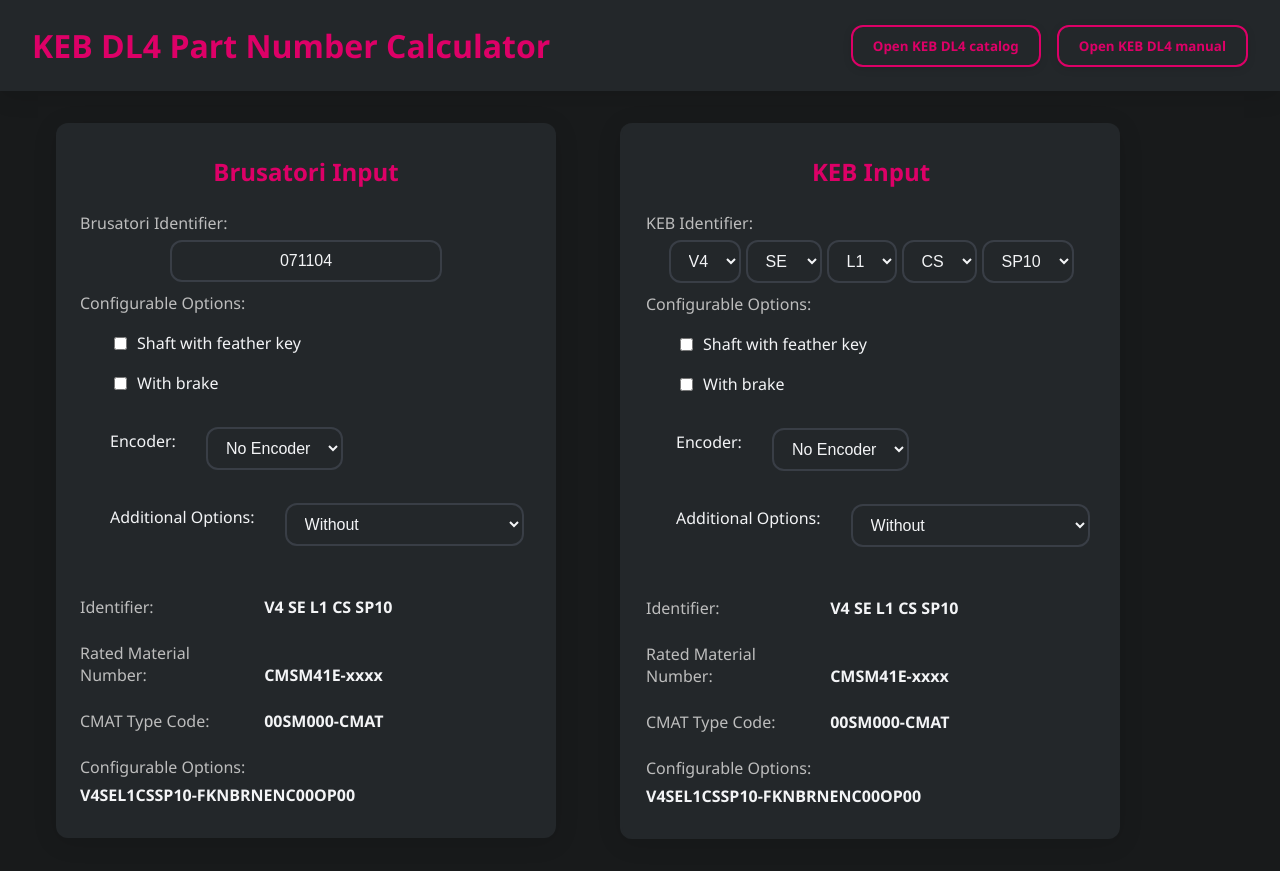
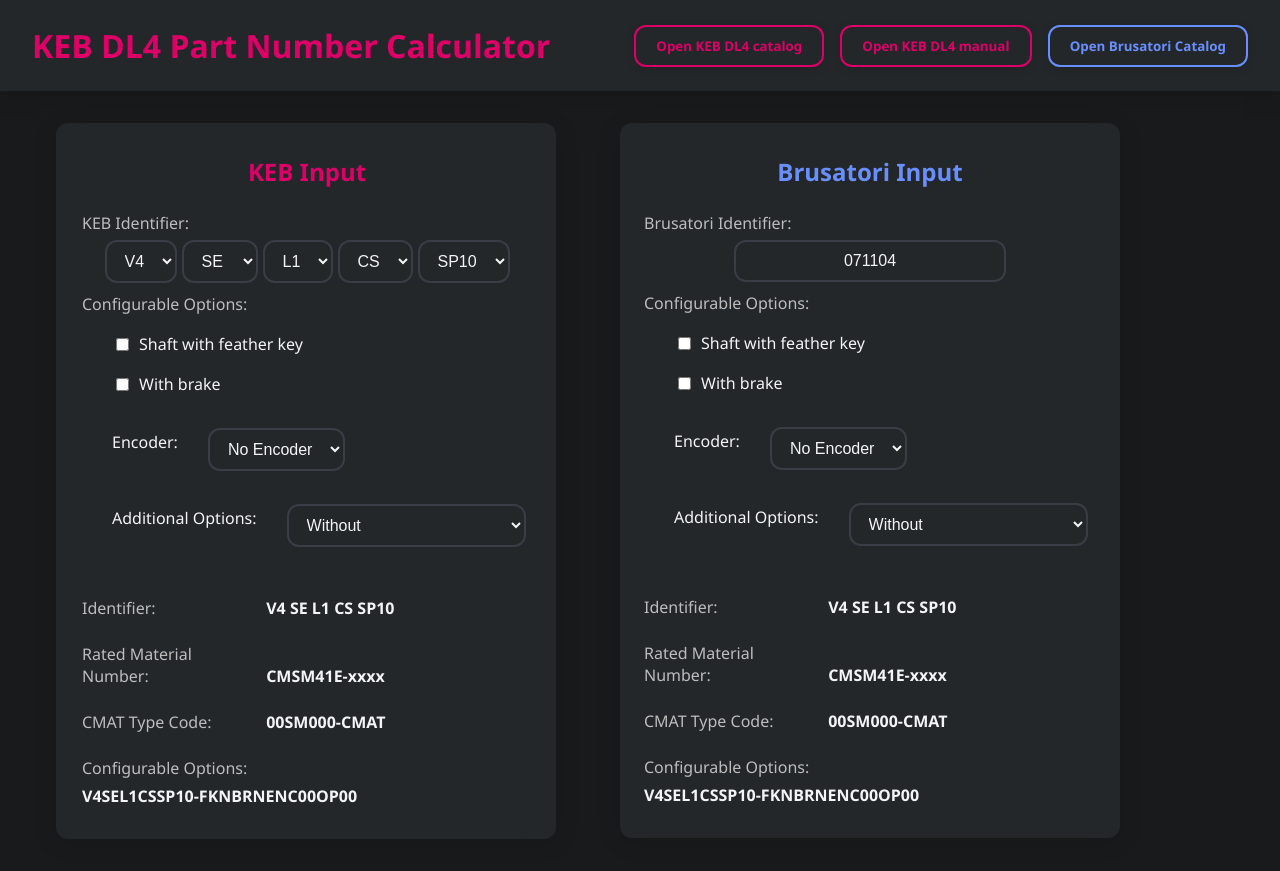
Before and after one commit to connerglaserkeb/dl4-calculator, a plain HTML site: page index.html in a window 1280 px wide. Drawn offline with Linux system fonts and the light colour scheme.

Commit message:
Add files via upload

```diff
--- a/index.html
+++ b/index.html
@@ -69,10 +69,18 @@
         }
         .container-flex {
             display: flex;
+            flex-direction: row;
             align-items: flex-start;
             gap: 32px;
             max-width: 1200px;
             margin: 0 auto;
+        }
+        /* Swap the order of main and aside */
+        .container-flex > main {
+            order: 2;
+        }
+        .container-flex > aside {
+            order: 1;
         }
         h2 {
             font-size: 1.5rem;
@@ -146,6 +154,18 @@
             color: var(--main-text);
             font-weight: 600;
         }
+        .brusatori-title {
+            color: #698fff !important; /* Royal Blue */
+        }
+        .header-actions .brusatori-btn {
+            color: #698fff !important;
+            border-color: #698fff !important;
+        }
+        .header-actions .brusatori-btn:hover,
+        .header-actions .brusatori-btn:focus {
+            background: #698fff !important;
+            color: #fff !important;
+        }
         @media (max-width: 900px) {
             .container-flex {
                 flex-direction: column;
@@ -164,12 +184,13 @@
             <span class="header-actions">
                 <button onclick="window.open('https://data.keb.de//securedl/sdl-eyJ0eXAiOiJKV1QiLCJhbGciOiJIUzI1NiJ9.eyJpYXQiOjE3NTE0NzYxMTgsImV4cCI6MTc1MTU2NjExOCwidXNlciI6MCwiZ3JvdXBzIjpbMCwtMV0sImZpbGUiOiJmaWxlYWRtaW5cL21lZGlhXC9DYXRhbG9nc1wvZ21cL2N0X2dtXzAwMDAwMDA1ZGw0X2VuLnBkZiIsInBhZ2UiOjF9.9OXAV_O74L9XlZ90TR9ICBdxdzmwEsdpD3kk91lN2HY/ct_gm_00000005dl4_en.pdf', '_blank');">Open KEB DL4 catalog</button>
                 <button onclick="window.open('https://data.keb.de//securedl/sdl-eyJ0eXAiOiJKV1QiLCJhbGciOiJIUzI1NiJ9.eyJpYXQiOjE3NTE0NzYxMTgsImV4cCI6MTc1MTU2NjExOCwidXNlciI6MCwiZ3JvdXBzIjpbMCwtMV0sImZpbGUiOiJmaWxlYWRtaW5cL21lZGlhXC9NYW51YWxzXC9nbVwvbWFfZ21fZGw0LWluc3QtMjAyMjA2MjlfZW4ucGRmIiwicGFnZSI6MX0.4xUIvWq3IsEGoT5pndPYoYfj9NTsvKEc_-oduHYYBJo/ma_gm_dl4-inst-20220629_en.pdf', '_blank');">Open KEB DL4 manual</button>
+                <button class="brusatori-btn" onclick="window.open('brusatoricatalog.pdf', '_blank');">Open Brusatori Catalog</button>
             </span>
         </div>
     </header>
     <div class="container-flex">
         <main>
-            <h2>Brusatori Input</h2>
+            <h2 class="brusatori-title">Brusatori Input</h2>
             <label for="brusatori-identifier">Brusatori Identifier:</label>
             <input type="text" id="brusatori-identifier" name="brusatori-identifier" placeholder="ex. 071154" value="071104", style="display: block; margin-left: auto; margin-right: auto; text-align: center; width: 60%;">
             <div id="brusatori-checkboxes-container" style="display:none; margin-top:10px;">
```
Also changed, not shown: 1 other file.
